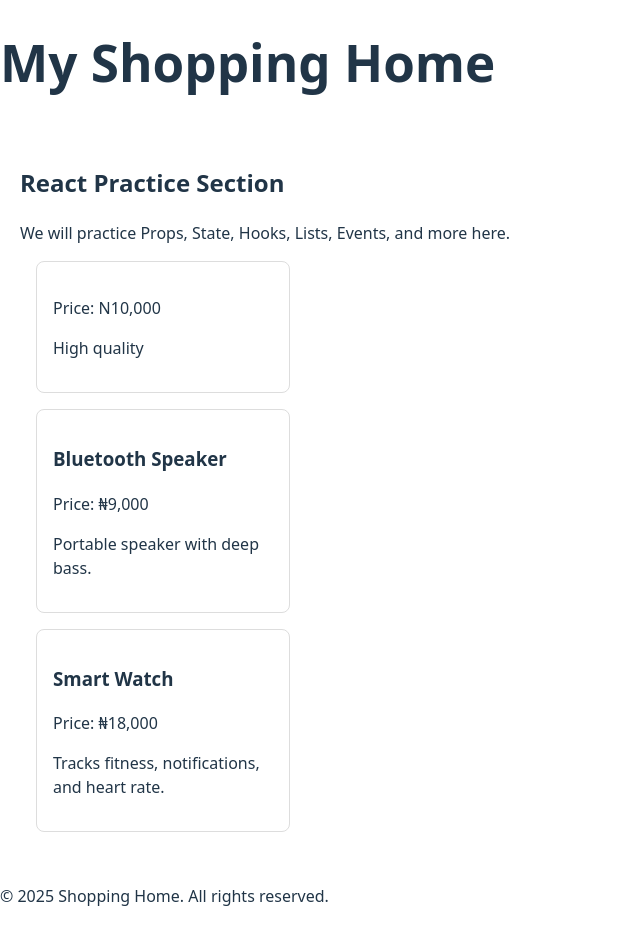
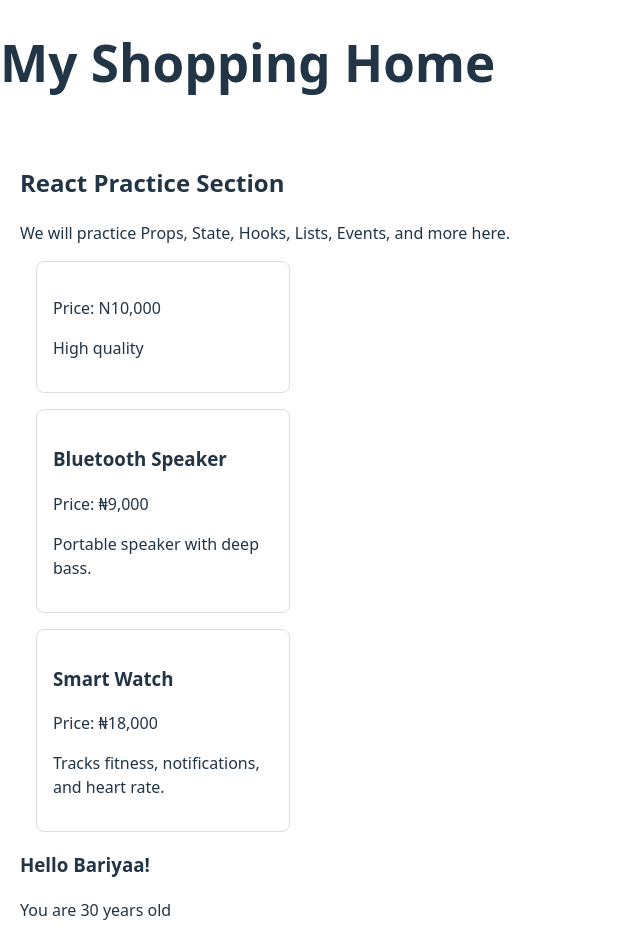
Before and after one commit to kinas01/My-React-App, a React (Vite) app: page / in a window 1280 px wide. Shown: the top 952 px of the page, without its empty margins (0-640 px from the left). Before the commit the page ends 924 px from the top, so only its background shows below. Built offline with nearby package versions, Linux system fonts and the light colour scheme.

Commit message:
Added Greeting and updated content

```diff
--- /dev/null
+++ b/src/practice/Greeting.jsx
@@ -0,0 +1,11 @@
+
+function Greeting({name, age}) {
+    return (
+        <div style={{marginBottom: "10px"}}>
+            <h3>Hello {name}!</h3>
+            <p>You are {age} years old</p>
+        </div>
+    );
+}
+
+export default Greeting;
--- a/src/practice/Practice.jsx
+++ b/src/practice/Practice.jsx
@@ -1,4 +1,5 @@
 
+import Greeting from "./Greeting";
 import ProductCard from "./ProductCard";
 
 
@@ -26,6 +27,13 @@ function Practice() {
         description="Tracks fitness, notifications, and heart rate."
       />
 
+
+      <Greeting name="kinas"
+                 age={22}
+                 name="Bariyaa"
+                 age={30}
+                 />
+
         </div>
     );
 }
```
